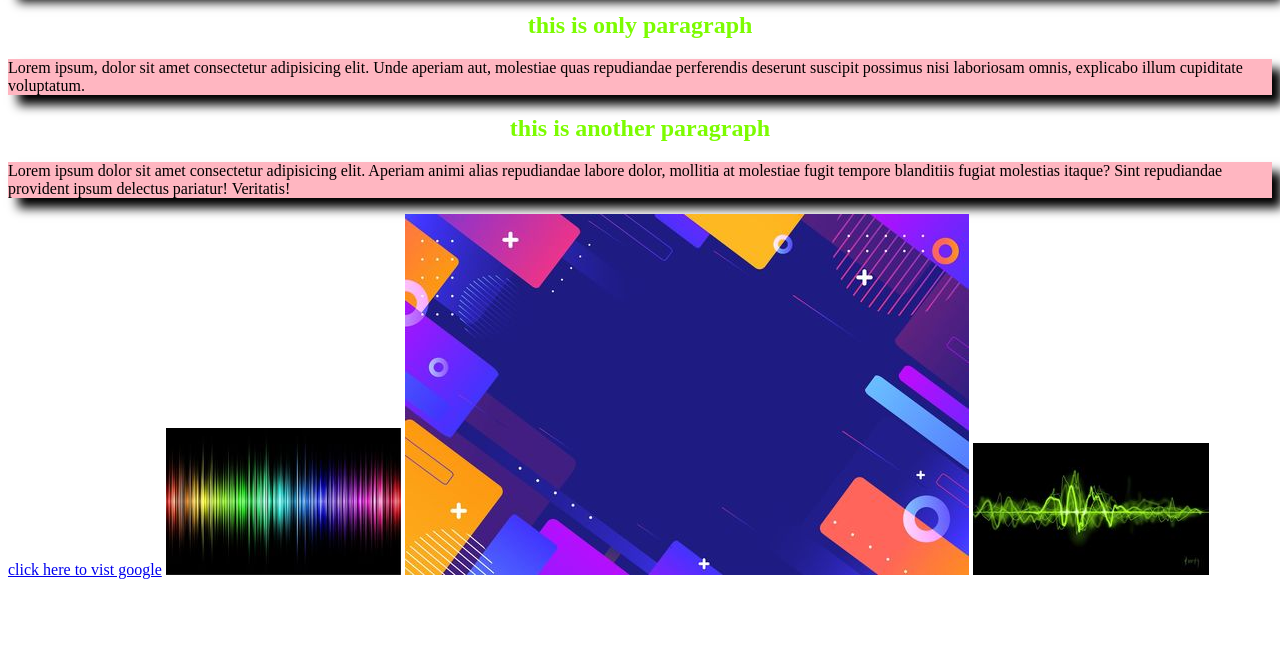
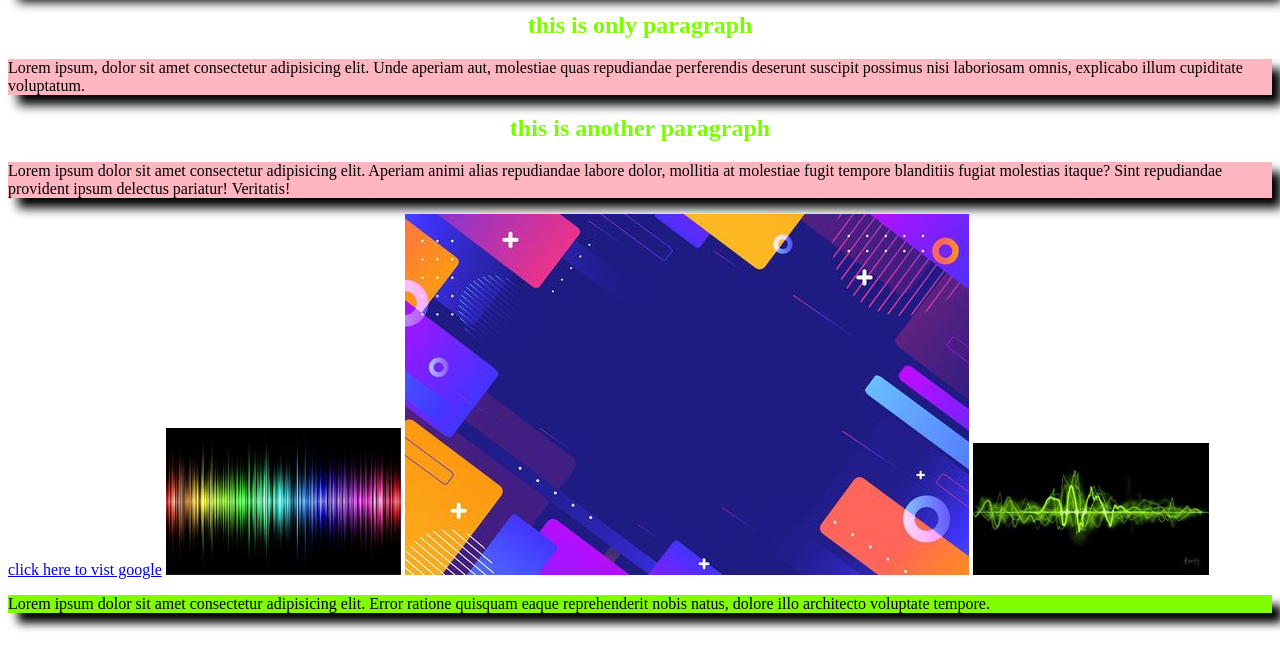
Before and after one commit to abeshale/my-third-repo, a plain HTML site: page index.html in a window 1280 px wide. Shown: the part 124-792 px from the top of the page. Drawn offline with Linux system fonts and the light colour scheme.

Commit message:
new paragraph

```diff
--- a/index.html
+++ b/index.html
@@ -23,5 +23,11 @@
     <img src="9e5a487cd7e344ecae3ac5407f377e38.jpg" alt="">
     <img src="95afe020580ffa89e0641fce658c1b9d.jpg" alt="">
     <img src="884dd427be6de842a5d65b1ce14e6700.jpg" alt="">
+
+    <div >
+<p class="para">
+Lorem ipsum dolor sit amet consectetur adipisicing elit. Error ratione quisquam eaque reprehenderit nobis natus, dolore illo architecto voluptate tempore.
+</p>
+</div>
 </body>
 </html>
--- a/style.css
+++ b/style.css
@@ -10,3 +10,7 @@ p{
     background-color: lightpink;
     box-shadow: 10px 10px 10px;
 }
+.para{
+    /* color: crimson; */
+    background-color: chartreuse;
+}
```
